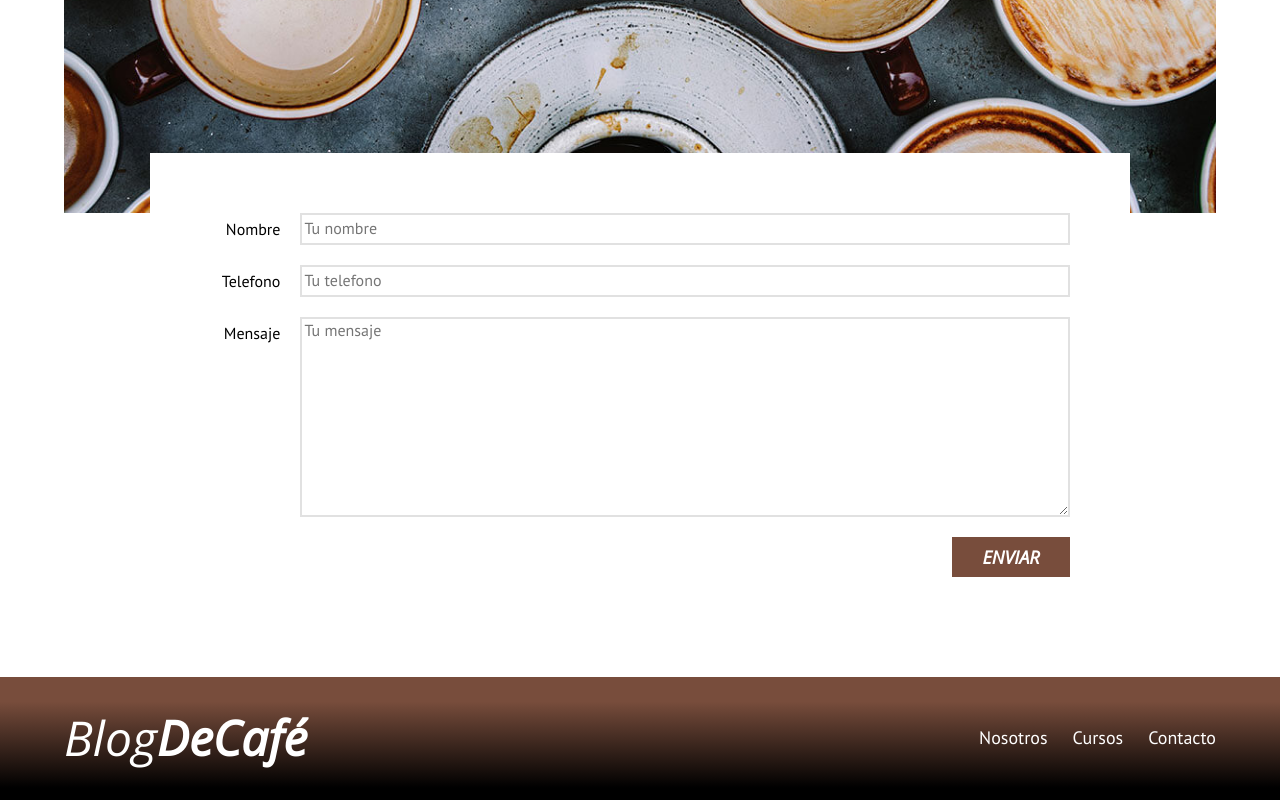
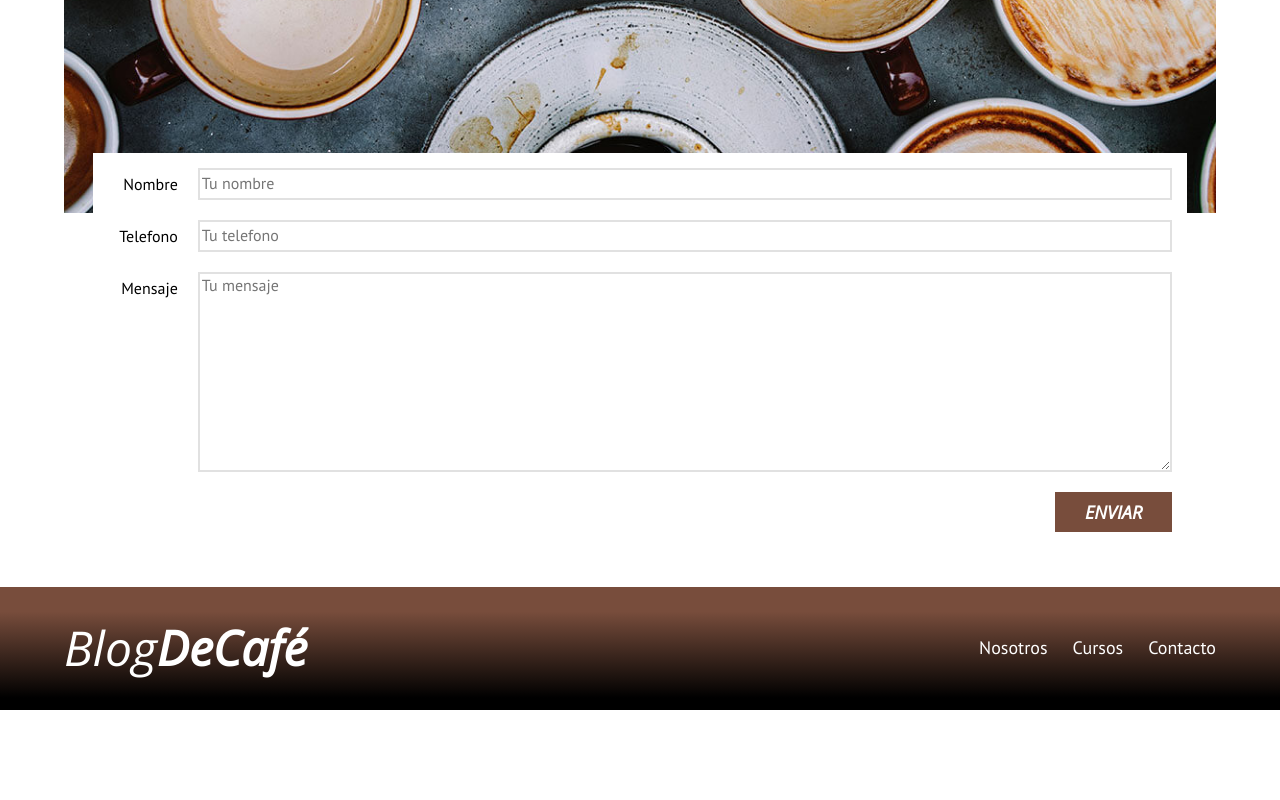
Before and after one commit to RichardJavaIde/blogdecafe, a plain HTML site: page contacto.html in a window 1280 px wide. Shown: the part 943-1743 px from the top of the page. After the commit the page ends 1653 px from the top, so only its background shows below. Drawn offline with nearby package versions, Linux system fonts and the light colour scheme.

Commit message:
0.5 Los campos de la pagina de contacto no estaban 100% reponsive se le agrego un width al 100% en ve de un flex 1.

```diff
--- a/css/styles.css
+++ b/css/styles.css
@@ -252,8 +252,8 @@ img {
 .formulario {
   background-color: var(--blanco);
   margin: -6rem auto 0 auto;
-  width: 85%;
-  padding: 6rem;
+  width: 95%;
+  padding: 1.5rem;
 }
 .campo {
   display: flex;
@@ -265,7 +265,7 @@ img {
   padding-right: 2rem;
 }
 .campo__field {
-  flex: 1;
+  width: 100%; /** es mas resposive que flex:1;**/
   border: 2px solid var(--gris);
 }
 .campo__field--textarea {
```
